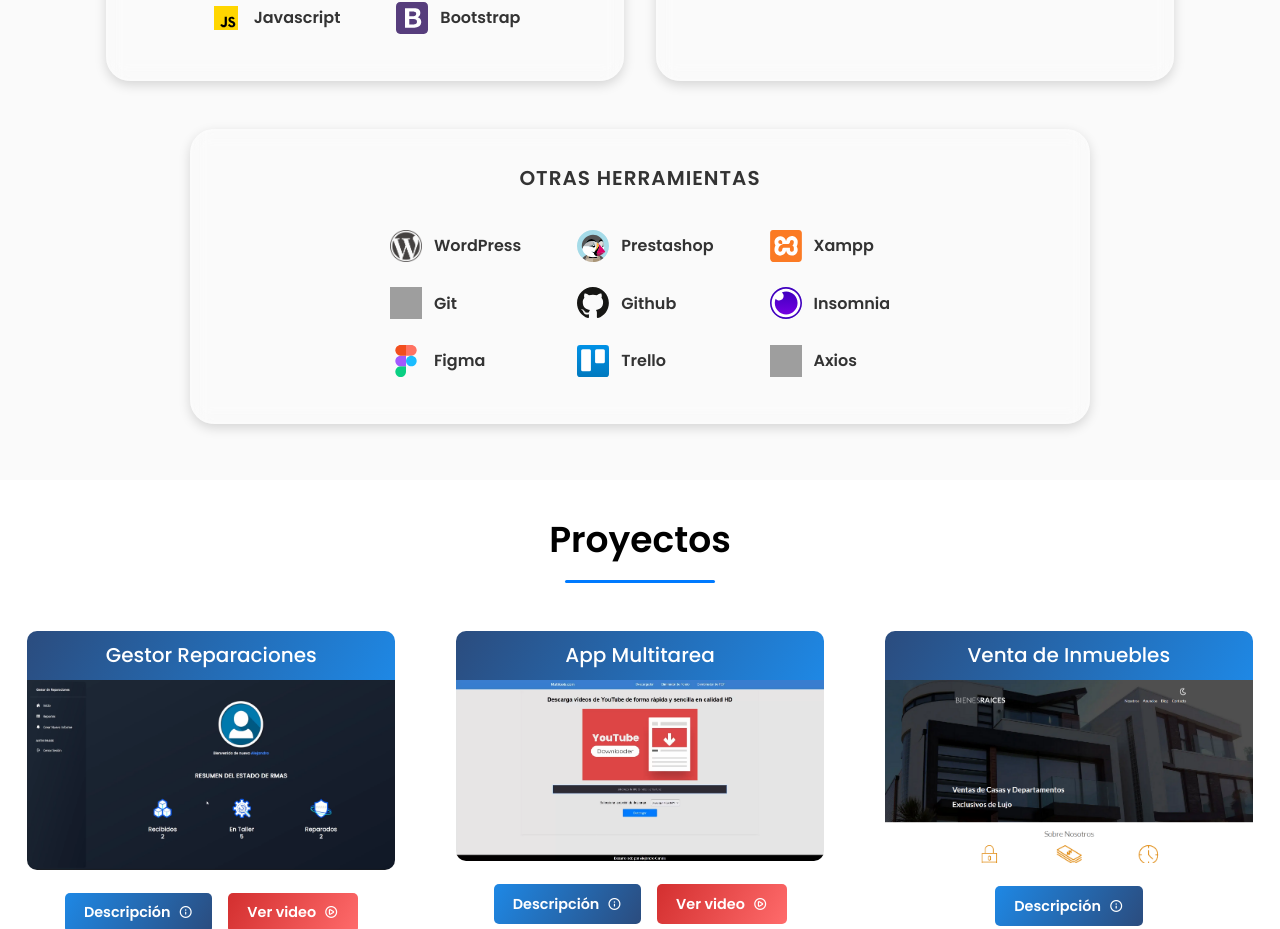
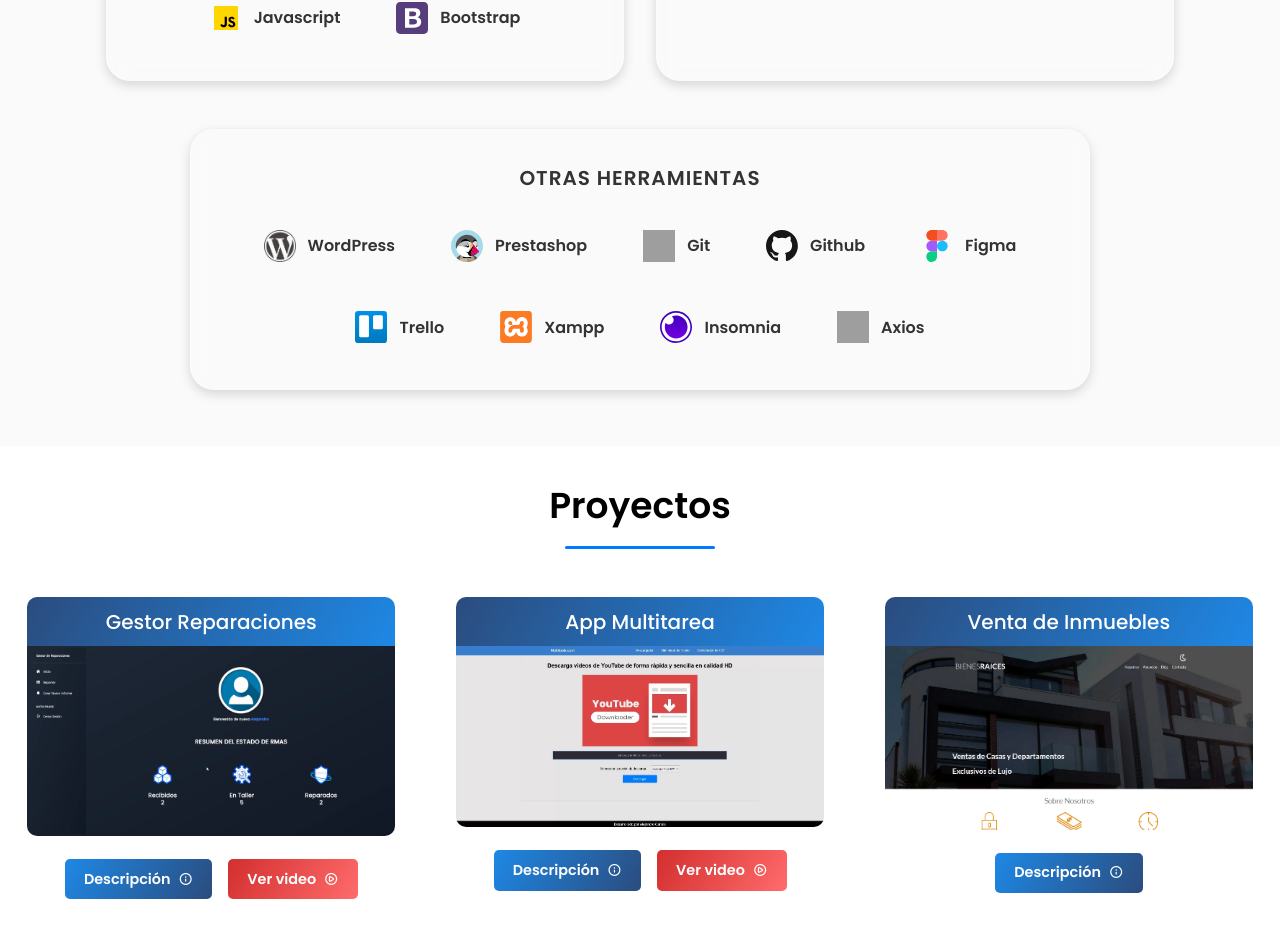
Before and after one commit to AlejandroCanals/PortFolio, a React (Vite) app in the folder Portfolio/: page / in a window 1280 px wide. Shown: the part 1597-2526 px from the top of the page. Built offline with nearby package versions, Linux system fonts and the light colour scheme; grey boxes are pictures that could not be loaded.

Commit message:
responsive skills y hero

```diff
--- a/Portfolio/src/components/home/home.css
+++ b/Portfolio/src/components/home/home.css
@@ -138,7 +138,7 @@
     }
 
     .home__subtitle{
-        padding-left: 3.75rem;
+        padding-left: 0rem;
         margin-bottom: var(--mb-1);
     }
 
@@ -180,8 +180,8 @@
         width: 200px;
         height: 200px;
         position: absolute;
-        top: 15%;
-        left: 50%;
+        top: 20%;
+        left: 48%;
         transform: translate(-50%, -50%);
     }
 
--- a/Portfolio/src/components/skills/Otras.jsx
+++ b/Portfolio/src/components/skills/Otras.jsx
@@ -1,8 +1,6 @@
-import React from "react";
 import github from '../../assets/svg/github.svg'
 import prestashop from '../../assets/svg/prestashop.svg'
 import wordpress from '../../assets/svg/wordpress.png'
-import notion from '../../assets/svg/notion.svg'
 import insomnia from '../../assets/svg/insomnia.svg'
 import trello from '../../assets/svg/trello.svg'
 import xampp from '../../assets/svg/xampp.svg'
@@ -10,78 +8,58 @@ import git from '../../assets/svg/git.svg'
 import figma from '../../assets/svg/figma.svg'
 import axios from '../../assets/svg/axios.svg'
 
-const Frontend = () => {
+const Tools = () => {
   return (
     <div className="skills__content">
       <h3 className="skills__title">Otras Herramientas</h3>
       <div className="skills__box">
-        <div className="skills__group">
         <div className="skills__data">
           <img src={wordpress} alt="wordpress svg" className="skills__icons"></img>
-            <div>
           <h3 className="skills__name">WordPress</h3>
         </div>
+
+        <div className="skills__data">
+          <img src={prestashop} alt="prestashop svg" className="skills__icons"></img>
+          <h3 className="skills__name">Prestashop</h3>
         </div>
 
         <div className="skills__data">
           <img src={git} alt="git svg" className="skills__icons"></img>
-              <div>
           <h3 className="skills__name">Git</h3>
-              </div>
-            </div>
-
-            <div className="skills__data" id="figma">
-              <img src={figma}   alt="figma svg" className="skills__icons"></img>
-              <div>
-                <h3 className="skills__name">Figma</h3>
-              </div>
-            </div>
-          </div>
-
-          <div className="skills__group">
-            <div className="skills__data">
-              <img src={prestashop} alt="prestashop svg" className="skills__icons"></img>
-              <div>
-                <h3 className="skills__name">Prestashop</h3>
-              </div>
-            </div>
-            <div className="skills__data">
-              <img src={github} alt="notion svg" className="skills__icons"></img>
-              <div>
-                <h3 className="skills__name">Github</h3>
-              </div>
-            </div>
-            <div className="skills__data">
-              <img src={trello} alt="trello svg" className="skills__icons"></img>
-              <div>
-                <h3 className="skills__name">Trello</h3>
-              </div>
-            </div>
-          </div>
-          <div className="skills__group">
-            <div className="skills__data">
-              <img src={xampp} alt="sass svg" className="skills__icons"></img>
-              <div>
-                <h3 className="skills__name">Xampp</h3>
-              </div>
-            </div>
-            <div className="skills__data">
-              <img src={insomnia} alt="insomnia svg" className="skills__icons"></img>
-              <div>
-                <h3 className="skills__name">Insomnia</h3>
-              </div>
         </div>
 
         <div className="skills__data">
+          <img src={github} alt="github svg" className="skills__icons"></img>
+          <h3 className="skills__name">Github</h3>
+        </div>
+
+        <div className="skills__data">
+          <img src={figma} alt="figma svg" className="skills__icons"></img>
+          <h3 className="skills__name">Figma</h3>
+        </div>
+
+        <div className="skills__data">
+          <img src={trello} alt="trello svg" className="skills__icons"></img>
+          <h3 className="skills__name">Trello</h3>
+        </div>
+
+        <div className="skills__data xampp">
+          <img src={xampp} alt="xampp svg" className="skills__icons"></img>
+          <h3 className="skills__name">Xampp</h3>
+        </div>
+
+        <div className="skills__data insomnia">
+          <img src={insomnia} alt="insomnia svg" className="skills__icons"></img>
+          <h3 className="skills__name">Insomnia</h3>
+        </div>
+
+        <div className="skills__data axios">
           <img src={axios} alt="axios svg" className="skills__icons"></img>
-              <div>
           <h3 className="skills__name">Axios</h3>
-              </div>
-            </div>
         </div>
       </div>
     </div>
   );
 };
 
-export default Frontend;
+export default Tools;
--- a/Portfolio/src/components/skills/Skills.jsx
+++ b/Portfolio/src/components/skills/Skills.jsx
@@ -1,8 +1,7 @@
-import React from "react";
 import "./skills.css";
 import Frontend from "./Frontend";
 import Backend from "./Backend";
-import Otras from "./Otras";
+import Tools from "./Otras";
 
 const Skills = () => {
   return (
@@ -16,7 +15,7 @@ const Skills = () => {
       </div>
 
       <div className="skills__container__otras container">
-        <Otras />
+        <Tools />
       </div>
     </section>
   );
--- a/Portfolio/src/components/skills/skills.css
+++ b/Portfolio/src/components/skills/skills.css
@@ -102,7 +102,9 @@
     }
 
     .skills__box {
-        gap: 1rem;
+        display: grid;
+        grid-template-columns: repeat(2, 1fr);
+        gap: 1.5rem;
     }
 
     .skills__icons {
```
Also changed, not shown: Portfolio/src/components/skills/Frontend.jsx (+3 -4 lines). Lines whose indentation alone changed are shown as unchanged.
